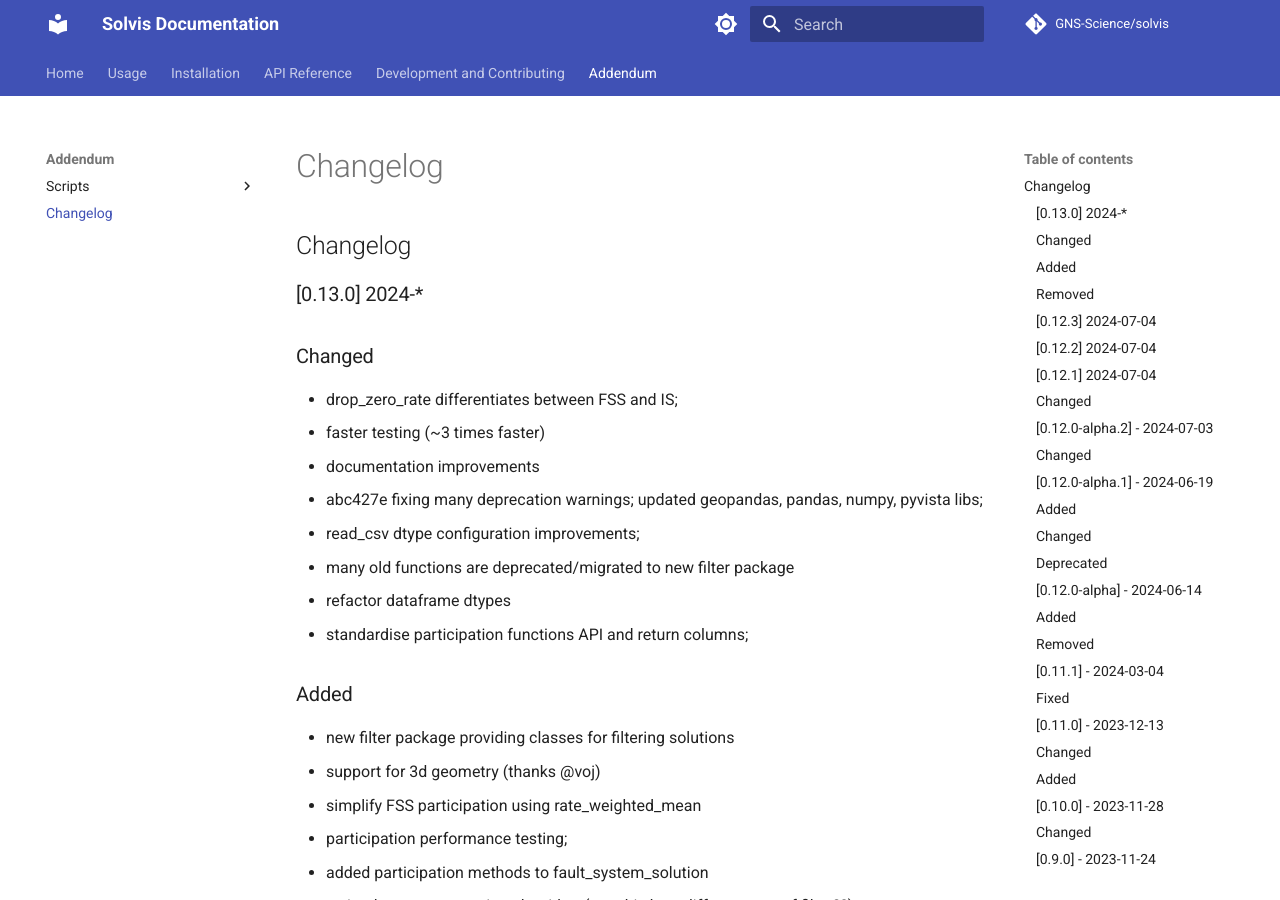
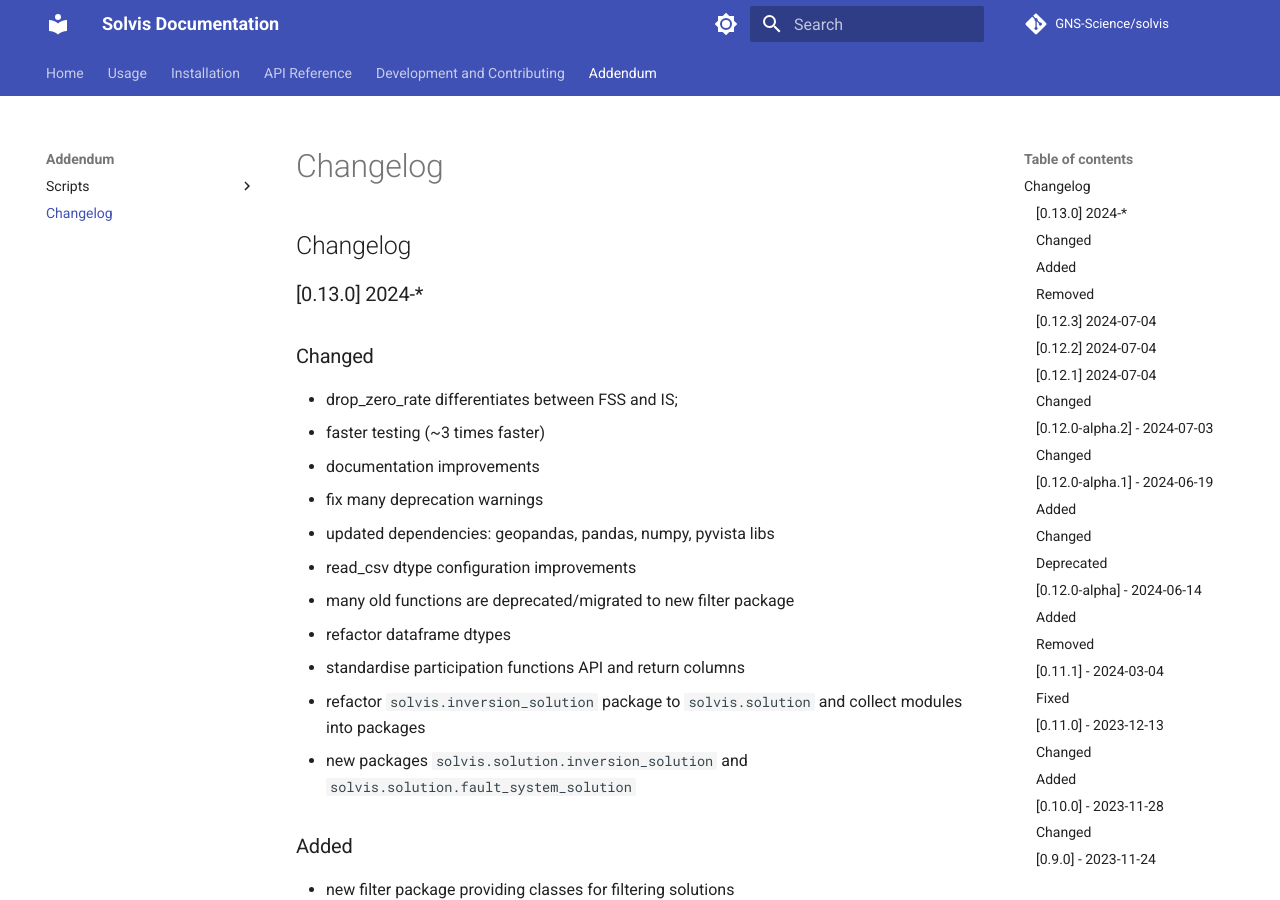
Before and after one commit to GNS-Science/solvis, an MkDocs documentation site: the page built from docs/changelog.md, in a window 1280 px wide and 900 px high. Built offline with MkDocs 1.6.1 and Material for MkDocs 9.7.7, drawn with Linux system fonts in a browser that asks for light colours; comment, search, counter and statistics services are not loaded.

Commit message:
update changelog; mkdocs.yml;

```diff
--- a/CHANGELOG.md
+++ b/CHANGELOG.md
@@ -6,11 +6,14 @@
  - drop_zero_rate differentiates between FSS and IS;
  - faster testing (~3 times faster)
  - documentation improvements
- - abc427e fixing many deprecation warnings; updated geopandas, pandas, numpy, pyvista libs;
- - read_csv dtype configuration improvements;
+ - fix many deprecation warnings
+ - updated dependencies: geopandas, pandas, numpy, pyvista libs
+ - read_csv dtype configuration improvements
  - many old functions are deprecated/migrated to new filter package
  - refactor dataframe dtypes
- - standardise participation functions API and return columns;
+ - standardise participation functions API and return columns
+ - refactor `solvis.inversion_solution` package to `solvis.solution` and collect modules into packages
+ - new packages `solvis.solution.inversion_solution` and  `solvis.solution.fault_system_solution`
 
 ## Added
  - new filter package providing classes for filtering solutions
--- a/mkdocs.yml
+++ b/mkdocs.yml
@@ -19,18 +19,22 @@
         - rupture_id_filter: api/filter/rupture_id_filter.md
         - subsection_id_filter: api/filter/subsection_id_filter.md
         - chainable_set_base: api/filter/chainable_set_base.md
-      - inversion_solution:
-        - api/inversion_solution/index.md
-        - Dataframe Models: api/inversion_solution/dataframe_models.md
-        - Inversion Solution: api/inversion_solution/inversion_solution.md
-        - Fault System Solution: api/inversion_solution/fault_system_solution.md
-        - Composite Solution: api/inversion_solution/composite_solution.md
-        - Supporting modules:
-          - api/inversion_solution/fault_system_solution_file.md
-          - api/inversion_solution/inversion_solution_file.md
-          - api/inversion_solution/inversion_solution_model.md
-          - api/inversion_solution/solution_surfaces_builder.md
-          - api/inversion_solution/typing.md
+      - solution:
+        - api/solution/index.md
+        - composite_solution: api/solution/composite_solution.md
+        - fault_system_solution:
+          - api/solution/fault_system_solution/index.md
+          - api/solution/fault_system_solution/fault_system_solution.md
+          - api/solution/fault_system_solution/fault_system_solution_file.md
+          - api/solution/fault_system_solution/fault_system_solution_model.md
+        - inversion_solution:
+          - api/solution/inversion_solution/index.md
+          - api/solution/inversion_solution/inversion_solution.md
+          - api/solution/inversion_solution/inversion_solution_file.md
+          - api/solution/inversion_solution/inversion_solution_model.md
+        - dataframe_models: api/solution/dataframe_models.md
+        - solution_surfaces_builder: api/solution/solution_surfaces_builder.md
+        - typing: api/solution/typing.md
       - config [module]: api/solvis/config.md
       - geometry [module]: api/solvis/geometry.md
       - solvis [module]: api/solvis/solvis.md
@@ -107,7 +111,7 @@
             extensions:
             - pydantic: {schema: true}
             - solvis/dochelper/extension.py:DynamicDocstrings:
-                object_paths: [solvis.inversion_solution.inversion_solution.InversionSolution]
+                object_paths: [solvis.solution.inversion_solution.InversionSolution]
 
 
 extra:
```
